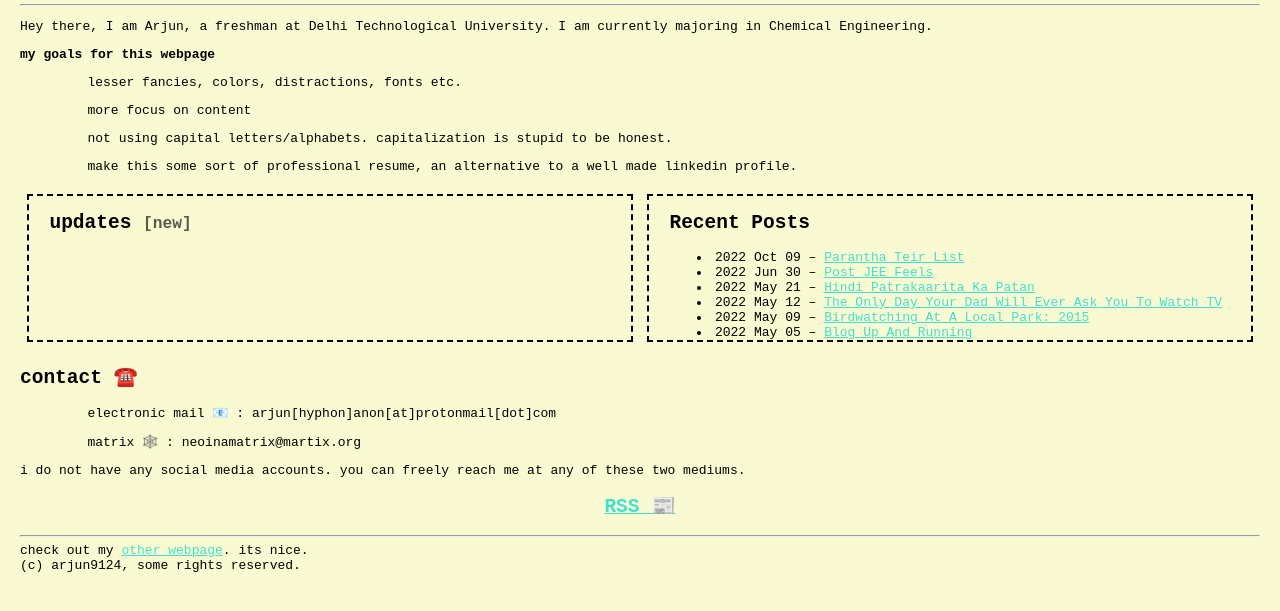
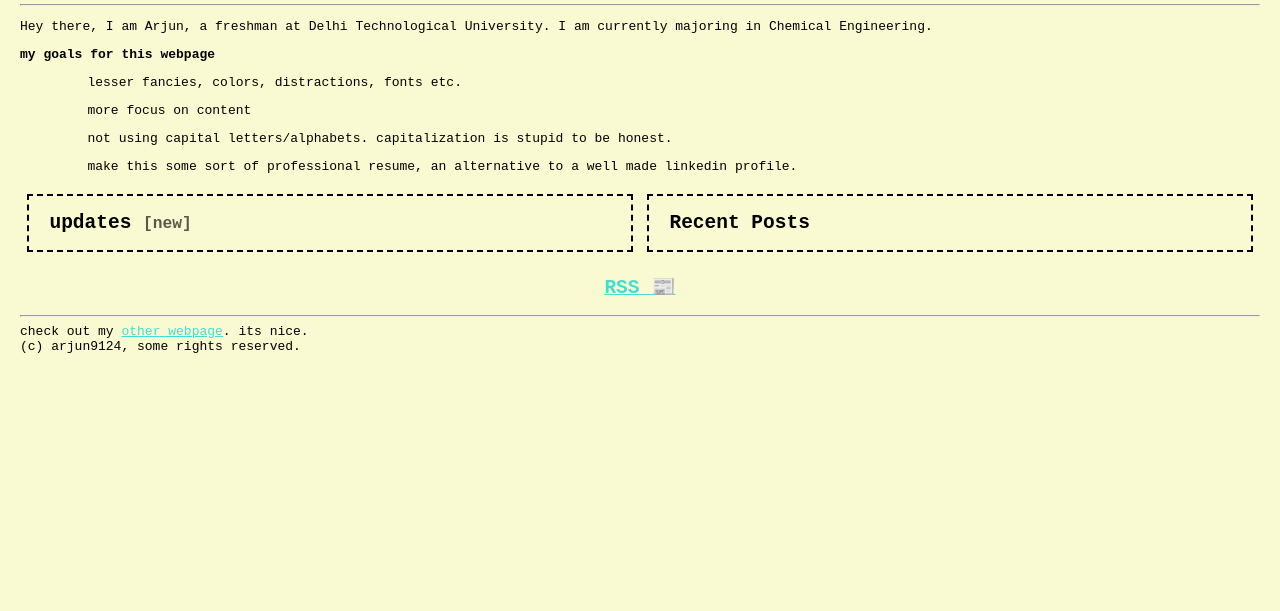
Before and after one commit to arjun9124/badsite, a plain HTML site: page index.html in a window 1280 px wide. Shown: the part 85-696 px from the top of the page. Drawn offline with Linux system fonts and the light colour scheme.

Commit message:
Update index.html

```diff
--- a/index.html
+++ b/index.html
@@ -29,19 +29,9 @@
               <div class="box lb">
 				<h2> Recent Posts</h2>
 				<!-- LB -->
-<li>2022 Oct 09 &ndash; <a href="blog/parantha-tier-list.html">Parantha Teir List</a></li>
-<li>2022 Jun 30 &ndash; <a href="blog/post-jee-feels.html">Post JEE Feels</a></li>
-<li>2022 May 21 &ndash; <a href="blog/hindi-patrakaarita-ka-patan.html">Hindi Patrakaarita Ka Patan</a></li>
-<li>2022 May 12 &ndash; <a href="blog/the-only-day-your-dad-will-ever-ask-you-to-watch-tv.html">The Only Day Your Dad Will Ever Ask You To Watch TV</a></li>
-<li>2022 May 09 &ndash; <a href="blog/birdwatching-at-a-local-park-2015.html">Birdwatching At A Local Park: 2015</a></li>
-<li>2022 May 05 &ndash; <a href="blog/blog-up-and-running.html">Blog Up And Running</a></li>
 				<!-- BL -->
               </div>
               </div>
-	<h2>contact ☎️</h2>
-	<ul>electronic mail 📧 : arjun[hyphon]anon[at]protonmail[dot]com</ul>
-	<ul>matrix 🕸️ : neoinamatrix@martix.org</ul>
-	i do not have any social media accounts. you can freely reach me at any of these two mediums.
 	<center><a href="/rss.xml"><h2>RSS 📰</h2></a><center>
 
 
```
